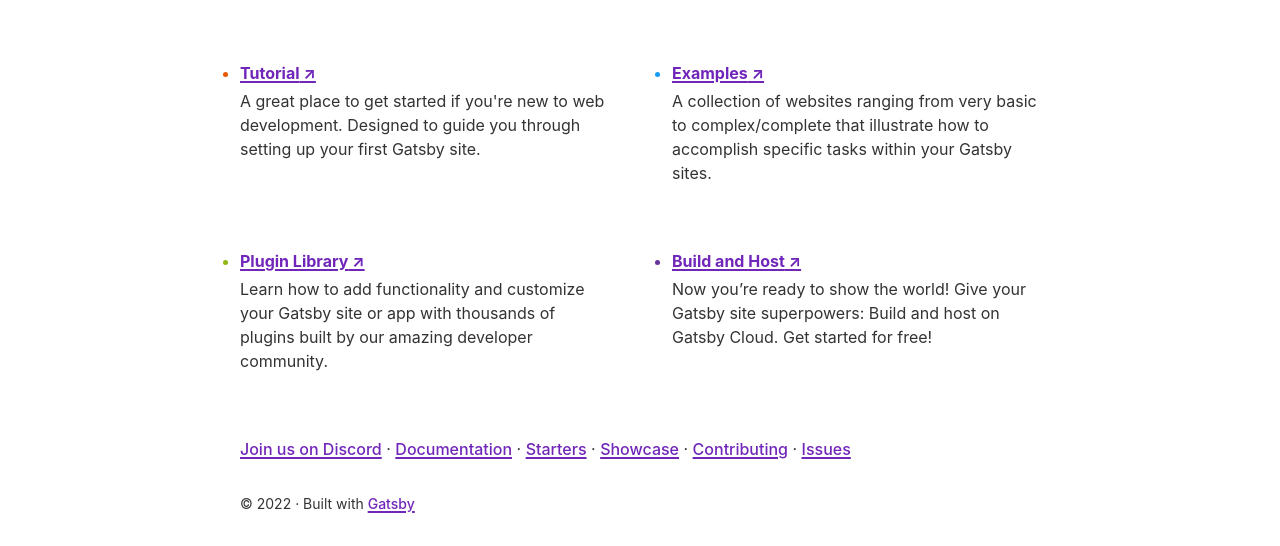
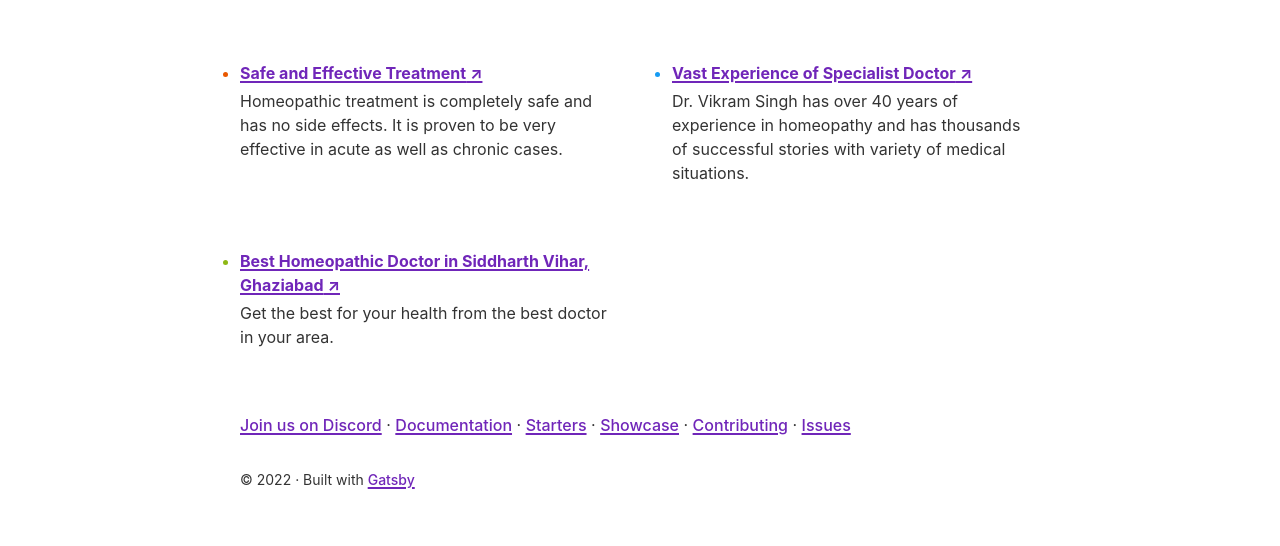
Before and after one commit to abc-90/homeoclinic, a Gatsby site: page / in a window 1280 px wide. Shown: the part 285-831 px from the top of the page. After the commit the page ends 807 px from the top, so only its background shows below. Built offline with nearby package versions, Linux system fonts and the light colour scheme; Gatsby itself is replaced by a stand-in of ours.

Commit message:
Updated sections

```diff
--- a/src/pages/index.js
+++ b/src/pages/index.js
@@ -8,29 +8,23 @@
 
 const links = [
   {
-    text: "Tutorial",
+    text: "Safe and Effective Treatment",
     url: "https://www.gatsbyjs.com/docs/tutorial",
     description:
-      "A great place to get started if you're new to web development. Designed to guide you through setting up your first Gatsby site.",
+      "Homeopathic treatment is completely safe and has no side effects. It is proven to be very effective in acute as well as chronic cases.",
   },
   {
-    text: "Examples",
+    text: "Vast Experience of Specialist Doctor",
     url: "https://github.com/gatsbyjs/gatsby/tree/master/examples",
     description:
-      "A collection of websites ranging from very basic to complex/complete that illustrate how to accomplish specific tasks within your Gatsby sites.",
+      "Dr. Vikram Singh has over 40 years of experience in homeopathy and has thousands of successful stories with variety of medical situations.",
   },
   {
-    text: "Plugin Library",
+    text: "Best Homeopathic Doctor in Siddharth Vihar, Ghaziabad",
     url: "https://www.gatsbyjs.com/plugins",
     description:
-      "Learn how to add functionality and customize your Gatsby site or app with thousands of plugins built by our amazing developer community.",
-  },
-  {
-    text: "Build and Host",
-    url: "https://www.gatsbyjs.com/cloud",
-    description:
-      "Now you’re ready to show the world! Give your Gatsby site superpowers: Build and host on Gatsby Cloud. Get started for free!",
-  },
+      "Get the best for your health from the best doctor in your area.",
+  }
 ]
 
 const samplePageLinks = [
```
